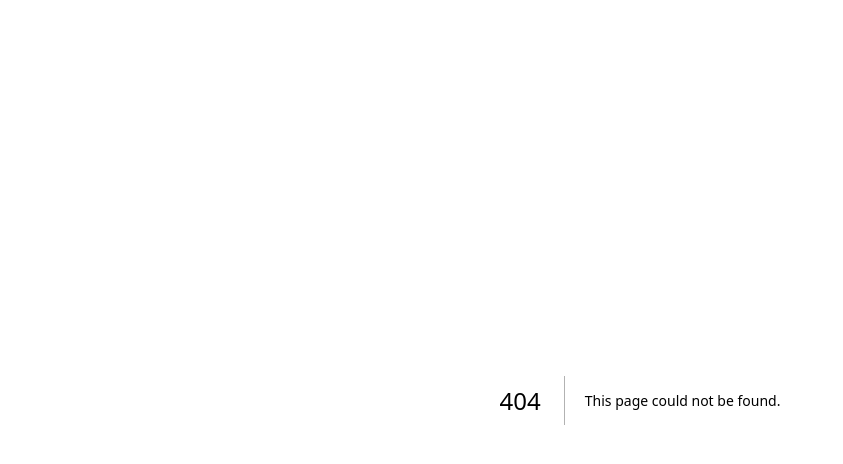
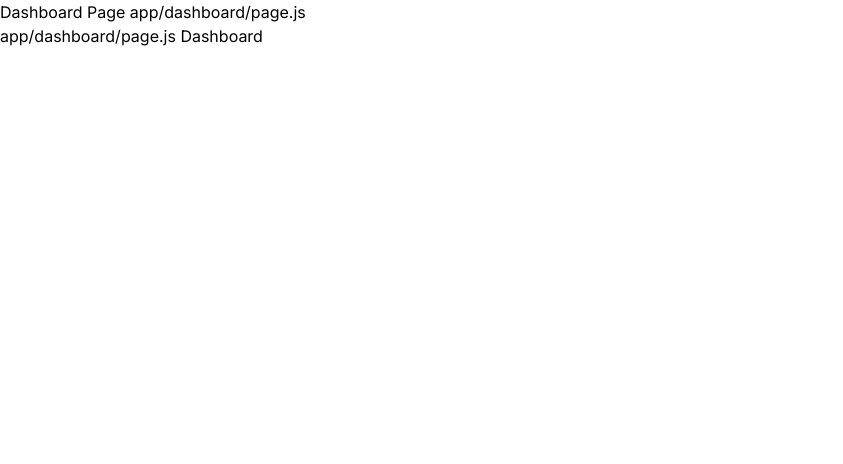
Before and after one commit to behrmart/hobittalk, a Next.js app: page /dashboard in a window 1280 px wide. Before the commit this address had no page. Shown: the top 464 px of the page, without its empty margins (0-843 px from the left). Built offline with nearby package versions, Linux system fonts and the light colour scheme.

Commit message:
added dashboard routing page

```diff
--- /dev/null
+++ b/app/dashboard/page.js
@@ -0,0 +1,10 @@
+export default function Home() {
+  return (
+    <main>
+      <div>
+        <h2>Dashboard Page app/dashboard/page.js</h2>
+        <p> app/dashboard/page.js Dashboard</p>
+      </div>
+    </main>
+  );
+}
--- a/app/globals.css
+++ b/app/globals.css
@@ -1,107 +1,3 @@
-:root {
-  --max-width: 1100px;
-  --border-radius: 12px;
-  --font-mono: ui-monospace, Menlo, Monaco, "Cascadia Mono", "Segoe UI Mono",
-    "Roboto Mono", "Oxygen Mono", "Ubuntu Monospace", "Source Code Pro",
-    "Fira Mono", "Droid Sans Mono", "Courier New", monospace;
-
-  --foreground-rgb: 0, 0, 0;
-  --background-start-rgb: 214, 219, 220;
-  --background-end-rgb: 255, 255, 255;
-
-  --primary-glow: conic-gradient(
-    from 180deg at 50% 50%,
-    #16abff33 0deg,
-    #0885ff33 55deg,
-    #54d6ff33 120deg,
-    #0071ff33 160deg,
-    transparent 360deg
-  );
-  --secondary-glow: radial-gradient(
-    rgba(255, 255, 255, 1),
-    rgba(255, 255, 255, 0)
-  );
-
-  --tile-start-rgb: 239, 245, 249;
-  --tile-end-rgb: 228, 232, 233;
-  --tile-border: conic-gradient(
-    #00000080,
-    #00000040,
-    #00000030,
-    #00000020,
-    #00000010,
-    #00000010,
-    #00000080
-  );
-
-  --callout-rgb: 238, 240, 241;
-  --callout-border-rgb: 172, 175, 176;
-  --card-rgb: 180, 185, 188;
-  --card-border-rgb: 131, 134, 135;
-}
-
-@media (prefers-color-scheme: dark) {
-  :root {
-    --foreground-rgb: 255, 255, 255;
-    --background-start-rgb: 0, 0, 0;
-    --background-end-rgb: 0, 0, 0;
-
-    --primary-glow: radial-gradient(rgba(1, 65, 255, 0.4), rgba(1, 65, 255, 0));
-    --secondary-glow: linear-gradient(
-      to bottom right,
-      rgba(1, 65, 255, 0),
-      rgba(1, 65, 255, 0),
-      rgba(1, 65, 255, 0.3)
-    );
-
-    --tile-start-rgb: 2, 13, 46;
-    --tile-end-rgb: 2, 5, 19;
-    --tile-border: conic-gradient(
-      #ffffff80,
-      #ffffff40,
-      #ffffff30,
-      #ffffff20,
-      #ffffff10,
-      #ffffff10,
-      #ffffff80
-    );
-
-    --callout-rgb: 20, 20, 20;
-    --callout-border-rgb: 108, 108, 108;
-    --card-rgb: 100, 100, 100;
-    --card-border-rgb: 200, 200, 200;
-  }
-}
-
-* {
-  box-sizing: border-box;
-  padding: 0;
-  margin: 0;
-}
-
-html,
-body {
-  max-width: 100vw;
-  overflow-x: hidden;
-}
-
-body {
-  color: rgb(var(--foreground-rgb));
-  background: linear-gradient(
-      to bottom,
-      transparent,
-      rgb(var(--background-end-rgb))
-    )
-    rgb(var(--background-start-rgb));
-}
-
-a {
-  color: inherit;
-  text-decoration: none;
-}
-
-@media (prefers-color-scheme: dark) {
-  html {
-    color-scheme: dark;
-  }
-}
+@tailwind base;
+@tailwind components;
+@tailwind utilities;
--- a/app/page.js
+++ b/app/page.js
@@ -4,7 +4,7 @@ export default function Home() {
   return (
     <main>
       <div>
-        <h1>Hobbit Talk app/page.js</h1>
+        <h1>Next.JS app/page.js</h1>
         <p> app/page.js of Hobbit Talk project</p>
       </div>
     </main>
--- /dev/null
+++ b/postcss.config.js
@@ -0,0 +1,6 @@
+module.exports = {
+  plugins: {
+    tailwindcss: {},
+    autoprefixer: {},
+  },
+}
```
Also changed, not shown: package.json (+6 -3 lines), 1 other file (tests, documents, lock files or other folders).
